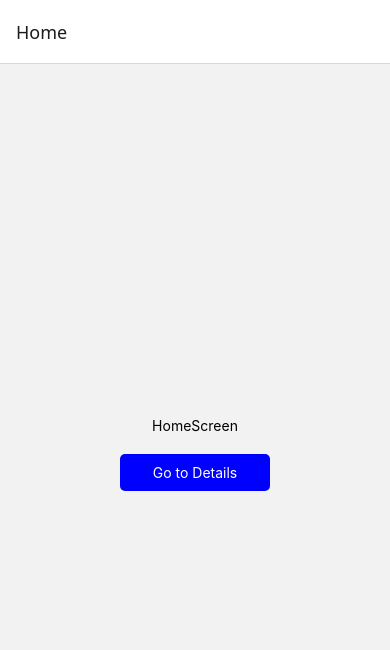
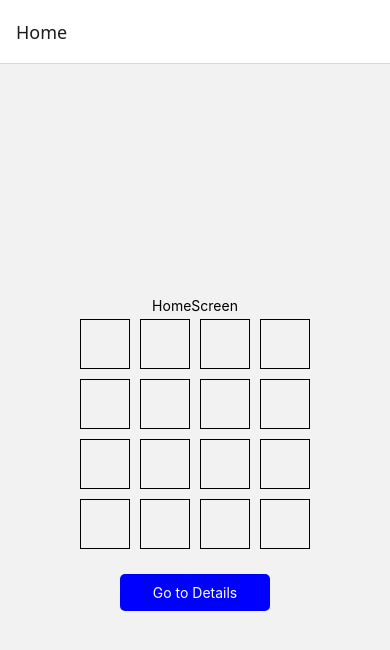
Before and after one commit to Prateek027-S/RN-CLI-Basic, a React Native app: screen /Home in a window 390 px wide. Shown: the top 650 px of the page. Built offline with nearby package versions, Linux system fonts and the light colour scheme.

Commit message:
feat: grid UI and toggle

```diff
--- a/src/screens/home/HomeScreen.jsx
+++ b/src/screens/home/HomeScreen.jsx
@@ -1,5 +1,46 @@
 import { useNavigation } from '@react-navigation/native';
+import { useState } from 'react';
 import { View, Text, TouchableOpacity, StyleSheet } from 'react-native'
+
+const Box = ({isSelected, onSelect}) => {
+  return (
+    <TouchableOpacity
+      onPress={onSelect}
+      style={{width: 50, height: 50, margin: 5, backgroundColor: isSelected ? 'blue': 'transparent', borderWidth: 1}}
+     />
+  )
+}
+
+const Grid = ({n}) => {
+  const [grid, setGrid] = useState(Array(n).fill().map(() => Array(n).fill(false)));
+
+  const handlePress = (row, col) => {
+    setGrid(prevGrid => {
+      const newGrid = prevGrid.map((r) => [...r]);
+      newGrid[row][col] = !newGrid[row][col];
+      return newGrid;
+    })
+  }
+
+  const rows = []
+  for (let i = 0; i < n; i++) {
+    const cols = [];
+    for(let j = 0; j < n; j++) {
+      cols.push(<Box key={`${i}-${j}`} onSelect={() => handlePress(i, j)} isSelected={grid[i][j]} />)
+    }
+    rows.push(
+      <View style={{flexDirection: 'row'}}>
+        {cols}
+      </View>
+    )
+  }
+
+  return (
+    <View>
+      {rows}
+    </View>
+  )
+}
 
 const HomeScreen = () => {
   const navigation = useNavigation();
@@ -7,6 +48,7 @@
   return (
     <View style={styles.container}>
       <Text>HomeScreen</Text>
+      <Grid n={4} />
       <TouchableOpacity style={styles.button} onPress={() => navigation.navigate('Details')}>
         <Text style={{color: 'white'}}>Go to Details</Text>
       </TouchableOpacity>
```
